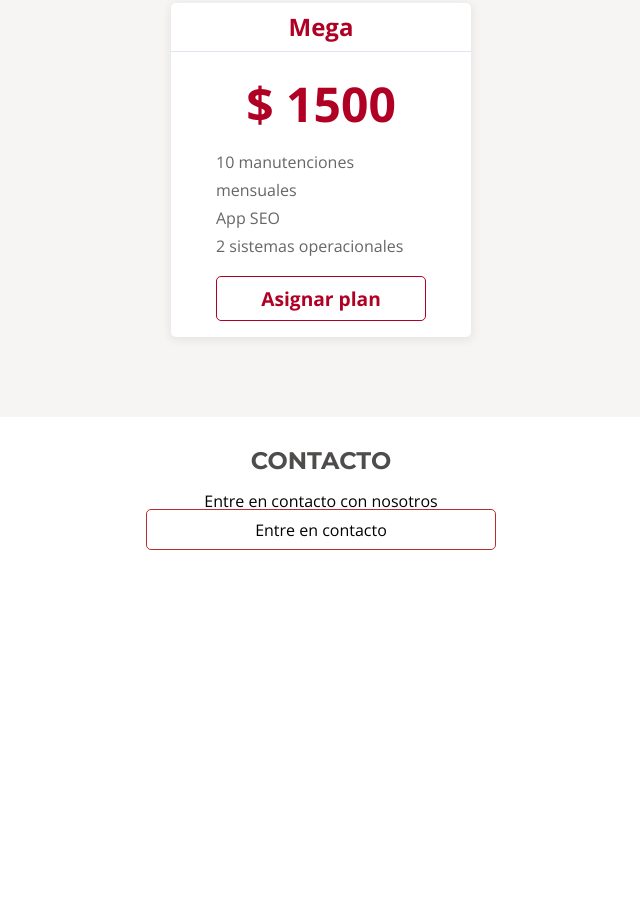
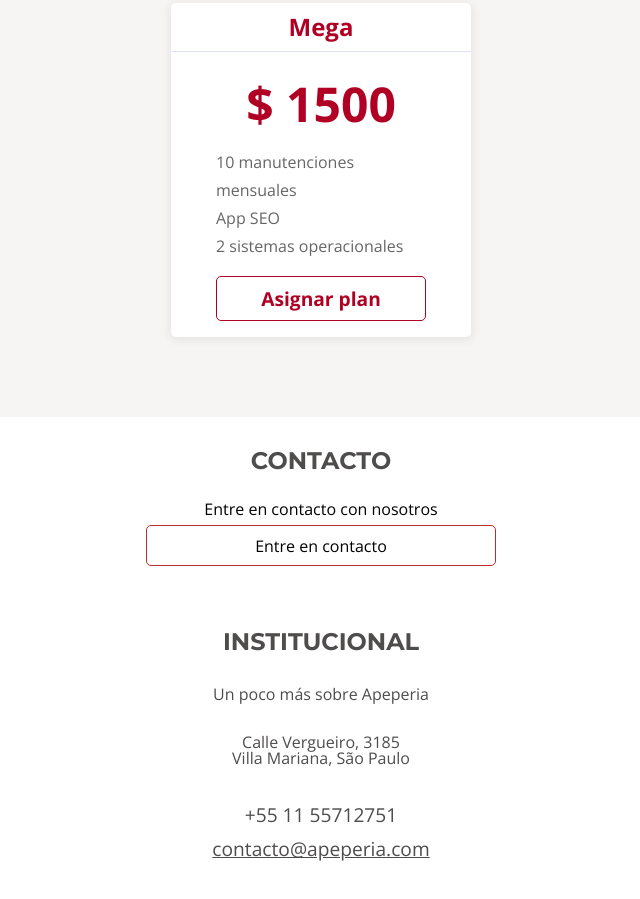
Before and after one commit to Nath-Maya/proyecto-apeperia, a plain HTML site: page index.html in a window 1280 px wide. Shown: the part 2694-3593 px from the top of the page, without its empty margins (319-959 px from the left). Before the commit the page ends 3276 px from the top, so only its background shows below. Drawn offline with nearby package versions, Linux system fonts and the light colour scheme.

Commit message:
Institucional + Estilos boton
Se agrega seccion institucional html + css.
Efectos hover para los botones

```diff
--- a/css/style.css
+++ b/css/style.css
@@ -50,6 +50,12 @@ body {
    border: 1px solid var(--boton-rojo);
    border-radius: 5px;
    padding: 0.7rem;
+}
+
+.boton:hover {
+   box-shadow: 2px 5px 10px var(--fuente-ceniza-claro);
+   scale: 1.05;
+   font-weight: bold;
 }
 
 /* !ENCABEZADO */
@@ -389,7 +395,10 @@ body {
    color: var(--boton-rojo);
    border-color: var(--boton-rojo);
    margin-top: 1.25rem;
+}
 
+.contacto-texto {
+   padding: 0.5rem;
 }
 
 /* !INSTITUCIONAL */
@@ -406,7 +415,7 @@ body {
    padding-bottom: 2rem;
 }
 
-.institucional__titulo {
+.institucional-titulo {
    color: var(--fuente-ceniza-oscuro);
    font-weight: 700;
    font-size: 1.5rem;
@@ -417,34 +426,34 @@ body {
    margin-bottom: 2rem;
 }
 
-.institucional__descripcion {
+.institucional-descripcion {
    margin-bottom: 2rem;
 }
 
-.institucional__direccion {
+.institucional-direccion {
    font-size: 1.5rem;
    line-height: normal;
 
    margin-bottom: 2rem;
 }
 
-.institucional__contacto {
+.institucional-contacto {
    font-size: 1.2rem;
    line-height: 1.8;
 
    margin-top: 2rem;
 }
 
-.institucional__contacto-telefono {
+.institucional-contacto-telefono {
    line-height: normal;
 }
 
-.institucional__contacto-email {
+.institucional-contacto-email {
    color: var(--fuente-ceniza-oscuro);
    text-decoration: underline;
    display: block;
 }
 
-.institucional__video {
+.institucional-video {
    width: 100vw;
 }
--- a/index.html
+++ b/index.html
@@ -147,9 +147,25 @@
       <!-- !CONTACTO -->
       <section class="contacto container">
          <h2 class="contacto__titulo">Contacto</h2>
-         <p>Entre en contacto con nosotros</p>
+         <p class="contacto-texto">Entre en contacto con nosotros</p>
          <a href="#" class="contacto_boton boton">Entre en contacto</a>
       </section>
+      <!-- !INSTITUCIONAL -->
+      <section class="institucional container">
+         <h2 class="institucional-titulo">Institucional</h2>
+         <p class="institucional-descripcion">Un poco más sobre Apeperia</p>
+         <address class="institucional-direcction">Calle Vergueiro, 3185
+            <br>
+            Villa Mariana, São Paulo
+            <article class="institucional-contacto">
+               <p><a href="tel:+551155712751" class="institucional-contacto-telefono">+55 11 55712751</a><a href="mailto:contacto@apeperia.com"
+                     class="institucional-contacto-email">contacto@apeperia.com</a></p>
+            </article>
+         </address>
+      </section>
+
+
+
    </main>
 
 
```
